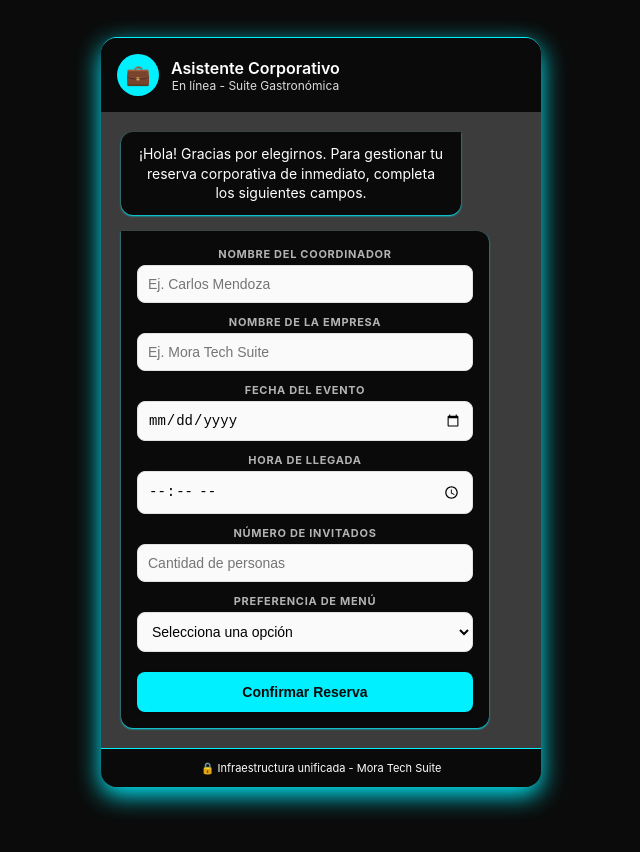
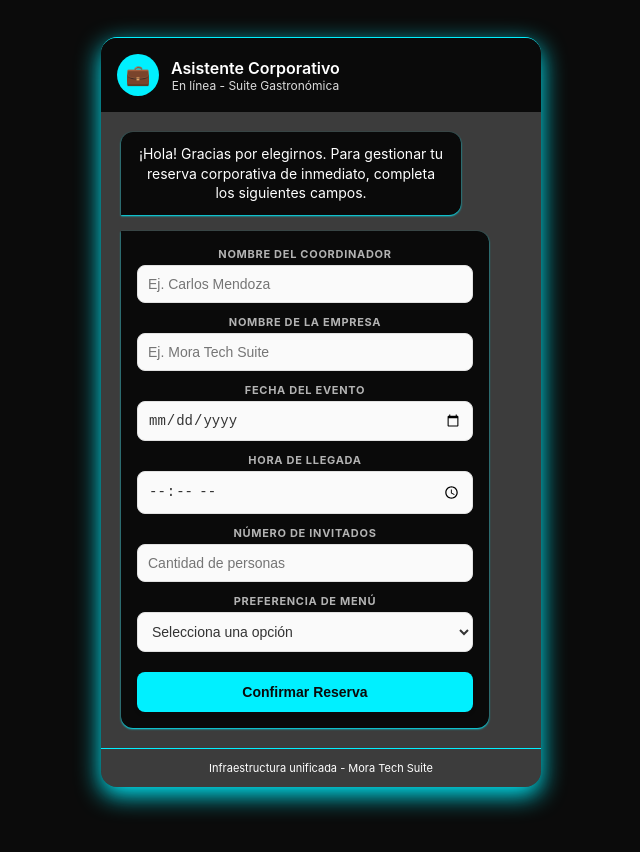
Before and after one commit to BaKai209/master-landing-react, a React (Create React App) app: page / in a window 1280 px wide. Shown: the part 2660-3512 px from the top of the page, without its empty margins (427-1067 px from the left). Built offline with nearby package versions, Linux system fonts and the light colour scheme; the HTML template or start-up script is replaced by a standard one.

Commit message:
fix: resolver renderizado de imputs y mediaqury de modulo

```diff
--- a/src/components/BookingModule.jsx
+++ b/src/components/BookingModule.jsx
@@ -1,6 +1,6 @@
-import React, { useState } from 'react';
+import React, { useState, useEffect } from 'react';
 
-export  function BookingModule() {
+export default function BookingModule() {
   const [formData, setFormData] = useState({
     leadName: '',
     companyName: '',
@@ -10,6 +10,22 @@ export  function BookingModule() {
     dietaryNotes: ''
   });
 
+  // 📱 Estado para simular la Media Query en JavaScript
+  const [isMobile, setIsMobile] = useState(false);
+
+  useEffect(() => {
+    const handleResize = () => {
+      // Activa el modo móvil si la pantalla es menor a 480px
+      setIsMobile(window.innerWidth <= 480);
+    };
+
+    // Ejecutar al cargar la página
+    handleResize();
+
+    window.addEventListener('resize', handleResize);
+    return () => window.removeEventListener('resize', handleResize);
+  }, []);
+
   const handleChange = (e) => {
     const { name, value } = e.target;
     setFormData((prev) => ({ ...prev, [name]: value }));
@@ -18,16 +34,14 @@ export  function BookingModule() {
   const handleSubmit = (e) => {
     e.preventDefault();
 
-    // Ingeniería del enlace de WhatsApp: Formatea los datos con asteriscos para que lleguen en negrita
     const message = `*NUEVA RESERVA CORPORATIVA*%0A%0A` +
-      ` *Nombre:* ${formData.leadName}%0A` +
-      ` *Empresa:* ${formData.companyName}%0A` +
-      ` *Fecha:* ${formData.resDate}%0A` +
-      ` *Hora:* ${formData.resTime}%0A` +
-      ` *Asistentes:* ${formData.paxCount} personas%0A` +
-      ` *Menú/Notas:* ${formData.dietaryNotes}`;
+      `👤 *Nombre:* ${formData.leadName}%0A` +
+      `🏢 *Empresa:* ${formData.companyName}%0A` +
+      `📅 *Fecha:* ${formData.resDate}%0A` +
+      `⏰ *Hora:* ${formData.resTime}%0A` +
+      `👥 *Asistentes:* ${formData.paxCount} personas%0A` +
+      `🍽️ *Menú/Notas:* ${formData.dietaryNotes}`;
 
-    // Línea de atención de Mora Tech Suite o la caja del restaurante
     const phoneNumber = "573026668432";
     window.open(`https://wa.me/${phoneNumber}?text=${message}`, '_blank');
   };
@@ -36,16 +50,17 @@ export  function BookingModule() {
   const styles = {
     container: {
       width: '100%',
-      maxWidth: '440px',
+      // Usa el estado isMobile para cambiar propiedades dinámicamente (Media Query)
+      maxWidth: isMobile ? '100%' : '440px',
       background: 'rgba(255, 255, 255, 0.2)',
-      borderRadius: '16px',
+      borderRadius: isMobile ? '0px' : '16px', // Sin bordes redondeados en pantallas completas de celular
       boxShadow: '0 8px 24px #00f0ff',
       overflow: 'hidden',
       display: 'flex',
       flexDirection: 'column',
       fontFamily: '-apple-system, BlinkMacSystemFont, "Segoe UI", Roboto, sans-serif',
-      margin: '100px 33rem',
-      borderTop: '1px solid #00f0ff',
+      margin: isMobile ? '0px' : '100px 33rem',
+      borderTop: '1px solid #00f0ff'
     },
     header: {
       background: '#0a0a0a',
@@ -73,10 +88,10 @@ export  function BookingModule() {
     headerSub: {
       fontSize: '12px',
       opacity: 0.85,
-      display: 'block',
+      display: 'block'
     },
     chatBody: {
-      padding: '20px',
+      padding: isMobile ? '12px' : '20px', // Menos padding en móviles para ahorrar espacio
       display: 'flex',
       flexDirection: 'column',
       gap: '16px'
@@ -86,18 +101,18 @@ export  function BookingModule() {
       alignSelf: 'flex-start',
       maxWidth: '85%',
       padding: '12px 16px',
-      borderRadius: '12px 0 12px 12px',
+      borderRadius: '12px 12px 12px 0px',
       fontSize: '14px',
       lineHeight: '1.4',
       boxShadow: '0 1px 2px #00f0ff',
-      color: ' #ffffff'
+      color: '#ffffff'
     },
     bubbleForm: {
       backgroundColor: '#0a0a0a',
       alignSelf: 'flex-start',
       width: '92%',
       padding: '16px',
-      borderRadius: '0 12px 12px 12px',
+      borderRadius: '0px 12px 12px 12px',
       boxShadow: '0 1px 2px #00f0ff'
     },
     form: {
@@ -111,11 +126,11 @@ export  function BookingModule() {
       gap: '4px'
     },
     label: {
-        fontSize: '11px',
-        fontWeight: '700',
-        color: '#b3b3b3',
-        textTransform: 'uppercase',
-        letterSpacing: '0.7px'
+      fontSize: '11px',
+      fontWeight: '700',
+      color: '#b3b3b3',
+      textTransform: 'uppercase',
+      letterSpacing: '0.7px'
     },
     input: {
       width: '100%',
@@ -126,7 +141,8 @@ export  function BookingModule() {
       fontSize: '14px',
       backgroundColor: '#fafafa',
       outline: 'none',
-      transition: 'border-color 0.2s'
+      transition: 'border-color 0.2s',
+      color: '#333333'
     },
     btnSubmit: {
       backgroundColor: '#00f0ff',
@@ -142,7 +158,6 @@ export  function BookingModule() {
       boxShadow: '0 2px 4px rgba(0,0,0,0.1)'
     },
     footer: {
-      background: '#0a0a0a',
       padding: '12px',
       textAlign: 'center',
       fontSize: '11px',
@@ -256,10 +271,8 @@ export  function BookingModule() {
       </div>
 
       <div style={styles.footer}>
-        🔒 Infraestructura unificada - Mora Tech Suite
+        Infraestructura unificada - Mora Tech Suite
       </div>
     </div>
   );
 }
-
-export default BookingModule;
```
